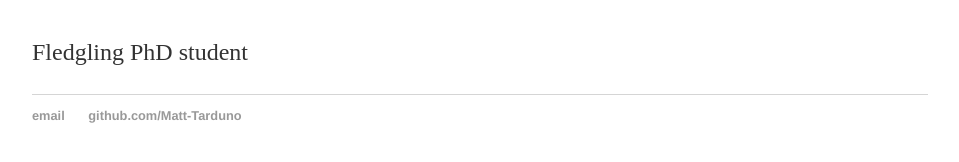
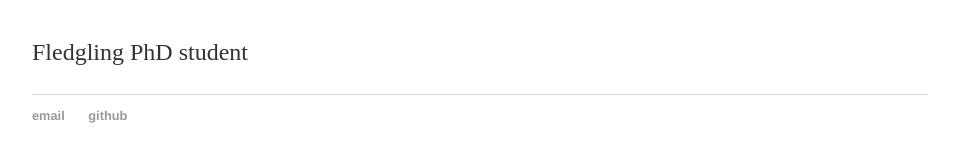
Before and after one commit to Matt-Tarduno/Matt-Tarduno.github.io, a Jekyll site: the page built from index.html, in a window 1280 px wide. Shown: the part 161-323 px from the top of the page, without its empty margins (160-1119 px from the left). Built offline with Jekyll 4.4.1, drawn with Linux system fonts in a browser that asks for light colours.

Commit message:
Update default.html

```diff
--- a/_layouts/default.html
+++ b/_layouts/default.html
@@ -21,7 +21,7 @@
 			<footer>
 	    		<ul>
 	        		<li><a href="mailto:matthew_tarduno@berkeley.edu">email</a></li>
-	        		<li><a href="https://github.com/Matt-Tarduno">github.com/Matt-Tarduno</a></li>
+	        		<li><a href="https://github.com/Matt-Tarduno">github</a></li>
 				</ul>
 			</footer>
 		</body>
```
